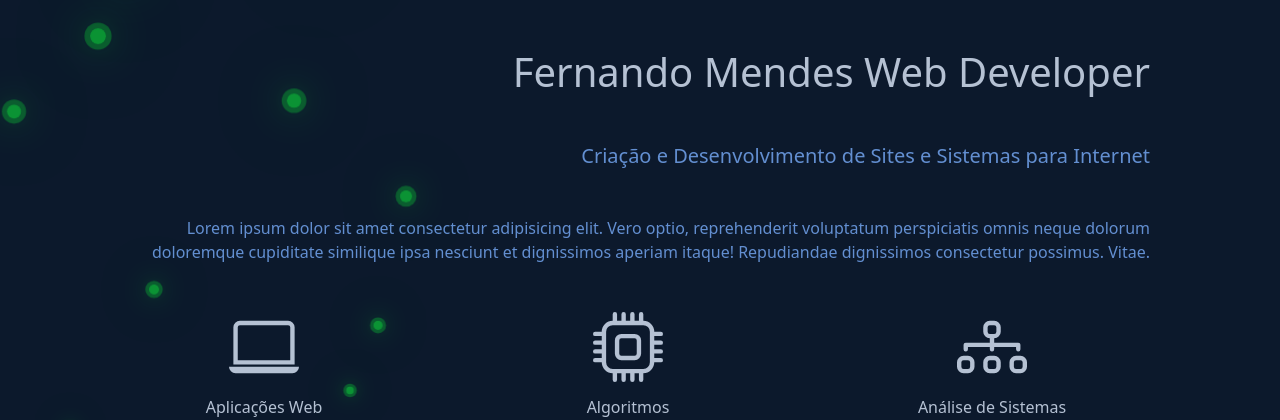
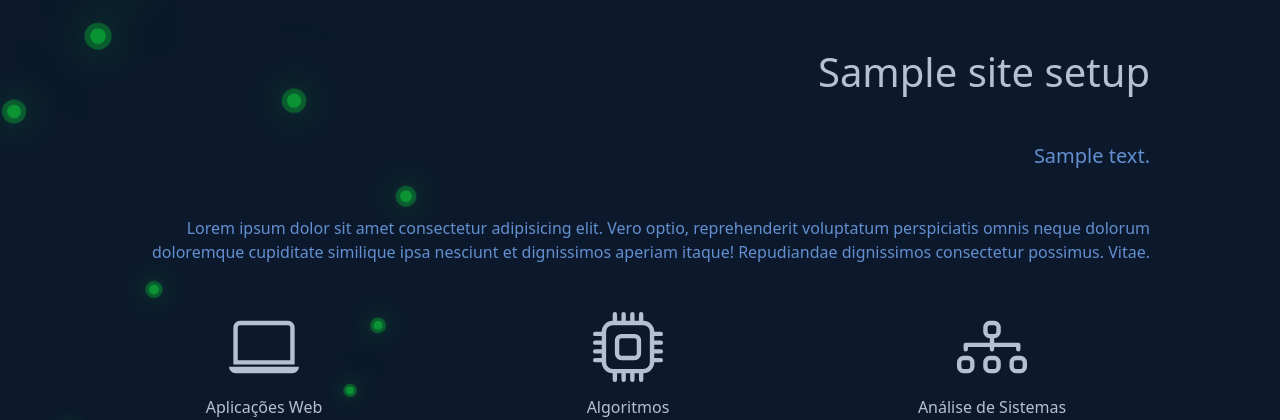
Before and after one commit to Fat83dotcom/MySite, a Django app: template Core/templates/site/index.html in a window 1280 px wide. Shown: the part 70-490 px from the top of the page. Run offline with Django 3.2, Linux system fonts and the light colour scheme; the template is opened without the code that fills it: most values are stand-ins (such as "Sample title", 1, 10 or a date in 2020).

Commit message:
Inclusão das variaveis do context processor.

```diff
--- a/Core/templates/site/index.html
+++ b/Core/templates/site/index.html
@@ -3,8 +3,8 @@
 
 {%block content%}
     <section class="content-index">
-        <h1 class="m-5 text-end index-h1-color">Fernando Mendes Web Developer</h1>
-        <h5 class="m-5 text-end index-h5-color">Criação e Desenvolvimento de Sites e Sistemas para Internet</h5>
+        <h1 class="m-5 text-end index-h1-color">{{siteSetup.title}}</h1>
+        <h5 class="m-5 text-end index-h5-color">{{siteSetup.description}}</h5>
         <div class="m-5 text-end">
             <p>Lorem ipsum dolor sit amet consectetur adipisicing elit. Vero optio, reprehenderit voluptatum perspiciatis omnis neque dolorum doloremque cupiditate similique ipsa nesciunt et dignissimos aperiam itaque! Repudiandae dignissimos consectetur possimus. Vitae.</p>
         </div>
```
